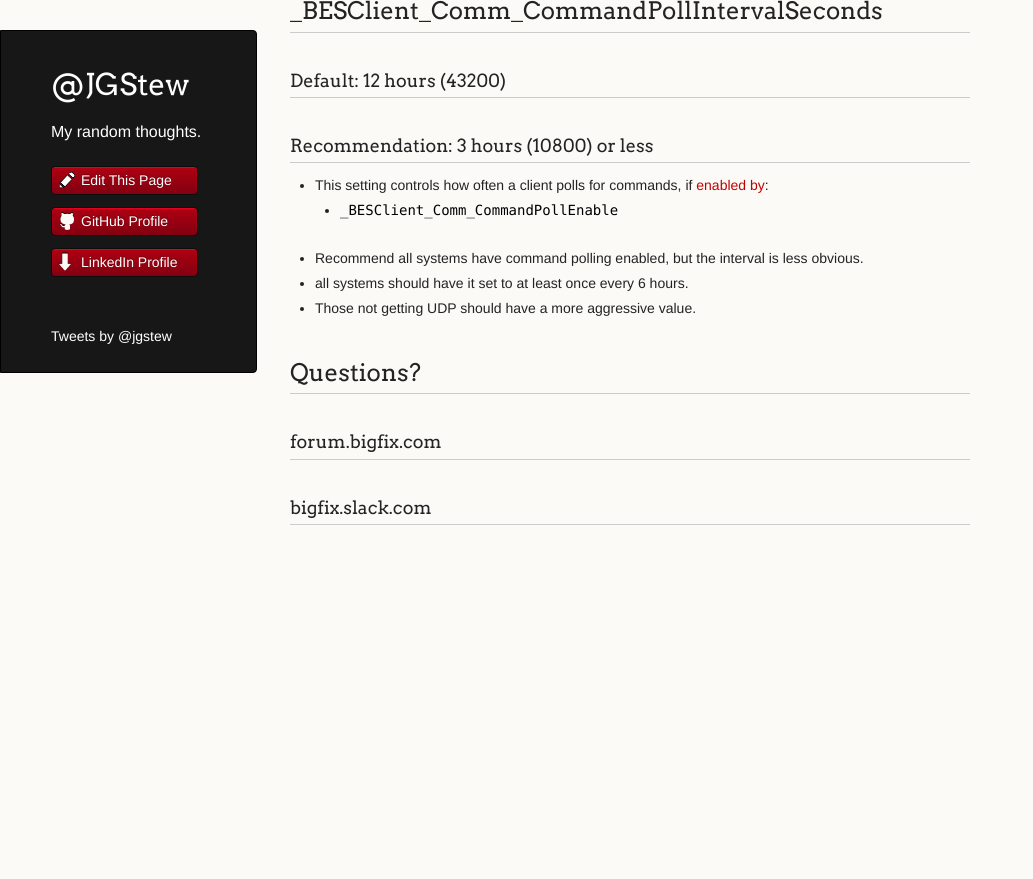
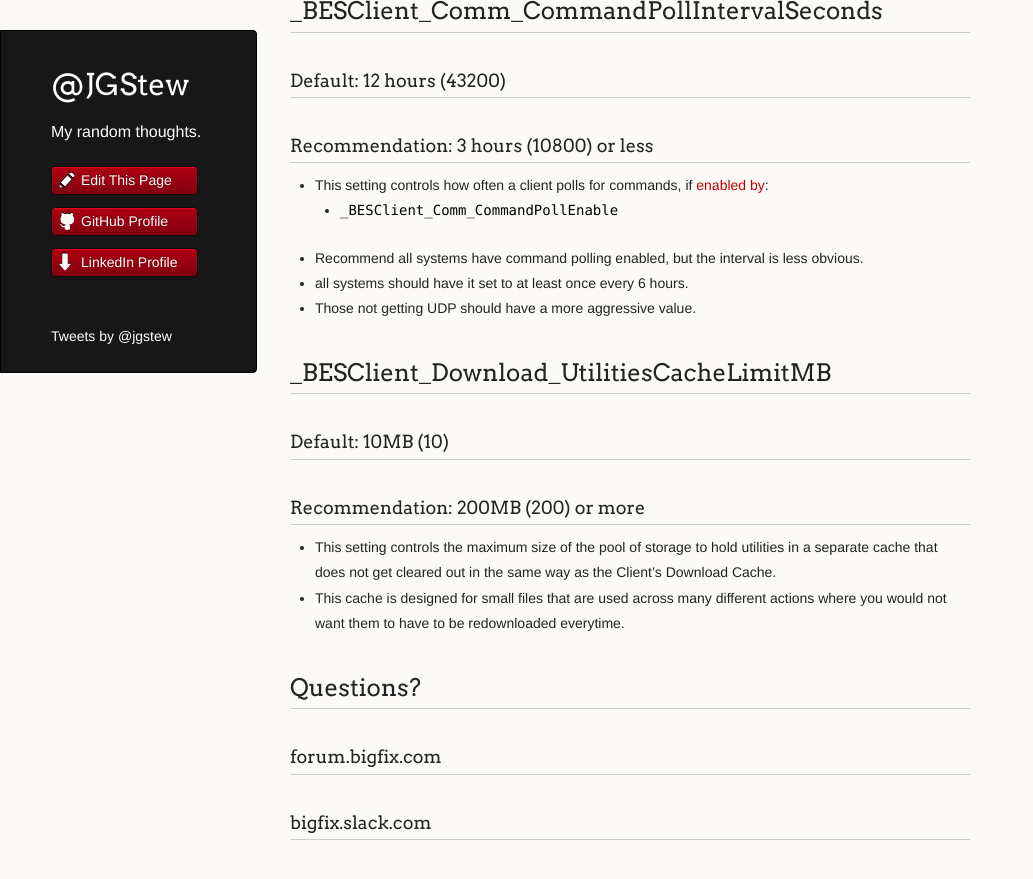
Before and after one commit to jgstew/jgstew.github.io, a Jekyll site: the page built from _posts/2018-10-30-BigFix-Settings-Optimizations.md, in a window 1280 px wide and 900 px high, scrolled down 2212 px. Shown: the top 879 px of the window, without its empty margins (0-1033 px from the left). Built offline with Jekyll 4.4.1, drawn with Linux system fonts in a browser that asks for light colours; nearby versions of some CDN libraries; comment, search, counter and statistics services are not loaded; before the commit the page ends 2797 px from its top, so only the background shows below that.

Commit message:
Update 2018-10-30-BigFix-Settings-Optimizations.md

```diff
--- a/_posts/2018-10-30-BigFix-Settings-Optimizations.md
+++ b/_posts/2018-10-30-BigFix-Settings-Optimizations.md
@@ -94,6 +94,16 @@ Applicability: root server only (exists main gather service)
 - Those not getting UDP should have a more aggressive value.
 
 
+## _BESClient_Download_UtilitiesCacheLimitMB
+
+### Default: 10MB (10)
+
+### Recommendation: 200MB (200) or more
+
+- This setting controls the maximum size of the pool of storage to hold utilities in a separate cache that does not get cleared out in the same way as the Client's Download Cache.
+- This cache is designed for small files that are used across many different actions where you would not want them to have to be redownloaded everytime.
+
+
 ## Questions?
 
 ### forum.bigfix.com
```
